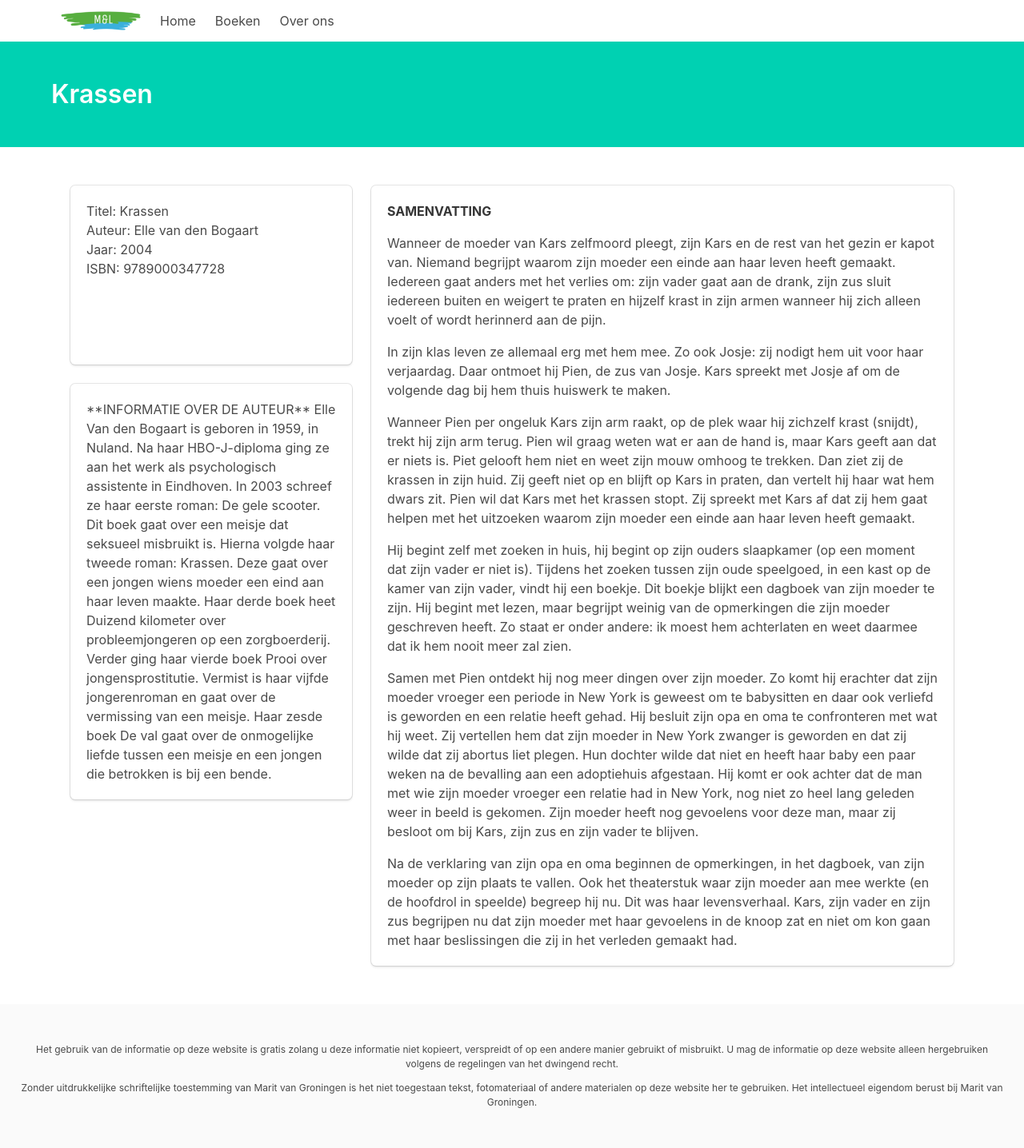
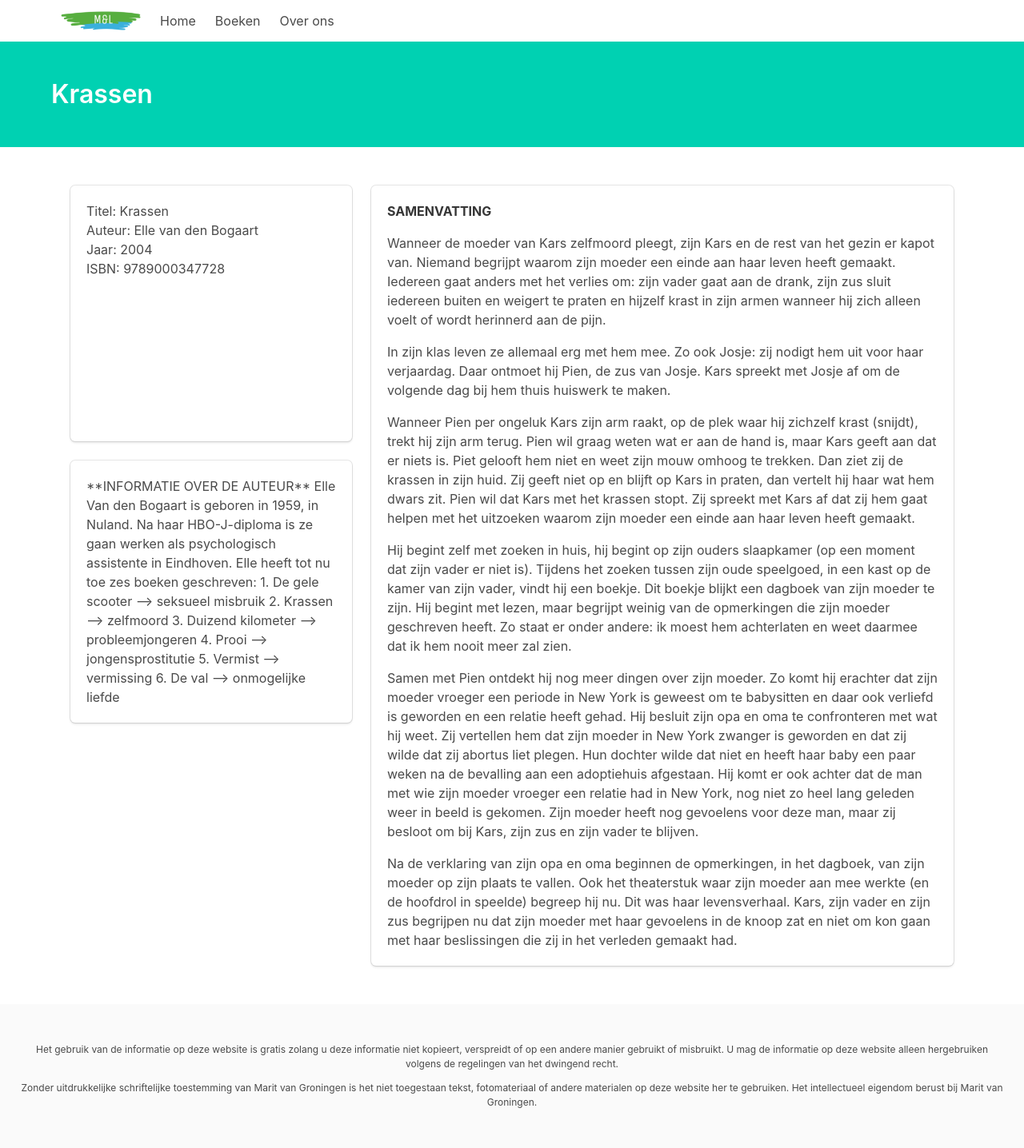
Before and after one commit to groninge01/marit, a Jekyll site: the page built from _books/krassen.md, in a window 1280 px wide. Shown: the whole page at 80% size. Built offline with Jekyll 4.4.1, drawn with Linux system fonts in a browser that asks for light colours; nearby versions of some CDN libraries; a script that is not in the unit is left out.

Commit message:
Update Book “krassen”

```diff
--- a/_books/krassen.md
+++ b/_books/krassen.md
@@ -9,16 +9,24 @@ author_description: >-
   **INFORMATIE OVER DE AUTEUR**
 
 
-  Elle Van den Bogaart is geboren in 1959, in Nuland. Na haar HBO-J-diploma ging
-  ze aan het werk als psychologisch assistente in Eindhoven. In 2003 schreef ze
-  haar eerste roman: De gele scooter. Dit boek gaat over een meisje dat seksueel
-  misbruikt is. Hierna volgde haar tweede roman: Krassen. Deze gaat over een
-  jongen wiens moeder een eind aan haar leven maakte. Haar derde boek heet
-  Duizend kilometer over probleemjongeren op een zorgboerderij. Verder ging haar
-  vierde boek Prooi over jongensprostitutie. Vermist is haar vijfde
-  jongerenroman en gaat over de vermissing van een meisje. Haar zesde boek De
-  val gaat over de onmogelijke liefde tussen een meisje en een jongen die
-  betrokken is bij een bende.
+  Elle Van den Bogaart is geboren in 1959, in Nuland. Na haar HBO-J-diploma is
+  ze gaan werken  als psychologisch assistente in Eindhoven.
+
+
+  Elle heeft tot nu toe zes boeken geschreven:
+
+
+  1. De gele scooter  --> seksueel misbruik
+
+  2. Krassen  --> zelfmoord
+
+  3. Duizend kilometer  --> probleemjongeren
+
+  4. Prooi  --> jongensprostitutie
+
+  5. Vermist  --> vermissing
+
+  6. De val  --> onmogelijke liefde
 ---
 **SAMENVATTING**
 
```
